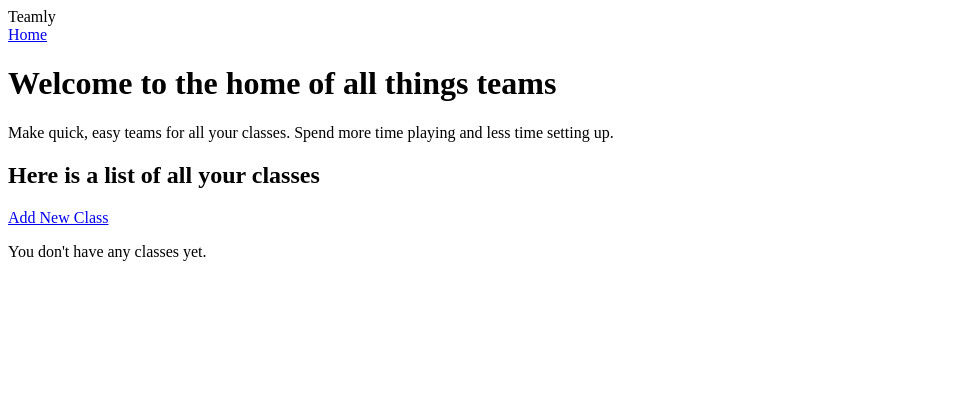
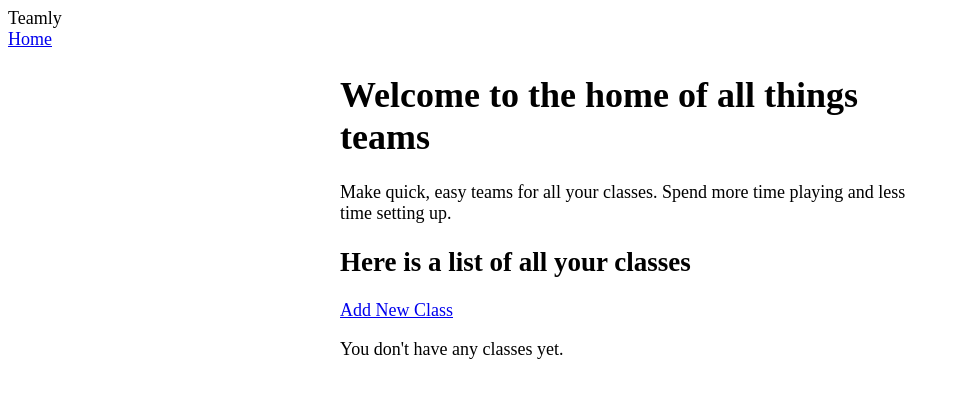
Before and after one commit to markoco14/team-generator, a Python web app: template templates/index.html in a window 1280 px wide. Shown: the top 398 px of the page, without its empty margins (0-960 px from the left). Run offline with Jinja, Linux system fonts and the light colour scheme; the template is opened without the code that fills it, so the values that code supplies are empty.

Commit message:
apply wrapper and increase base font size

```diff
--- a/static/styles.css
+++ b/static/styles.css
@@ -4,6 +4,7 @@
 
 body {
     overflow-y: scroll;
+    font-size: 18px;
 }
 
 form {
@@ -36,3 +37,8 @@ ul {
     padding: 0;
     list-style-type: none;
 }
+
+.wrapper {
+    max-width: 600px;
+    margin: auto;
+}
--- a/templates/base.html
+++ b/templates/base.html
@@ -11,9 +11,12 @@
     {% block header %}
         {% include "_header.html" %}
     {% endblock header %}
+    <main>
+        <div class="wrapper">
+            {% block content %}
 
-    {% block content %}
-
-    {% endblock content %}
+            {% endblock content %}
+        </div>
+    </main>
 </body>
 </html>
```
